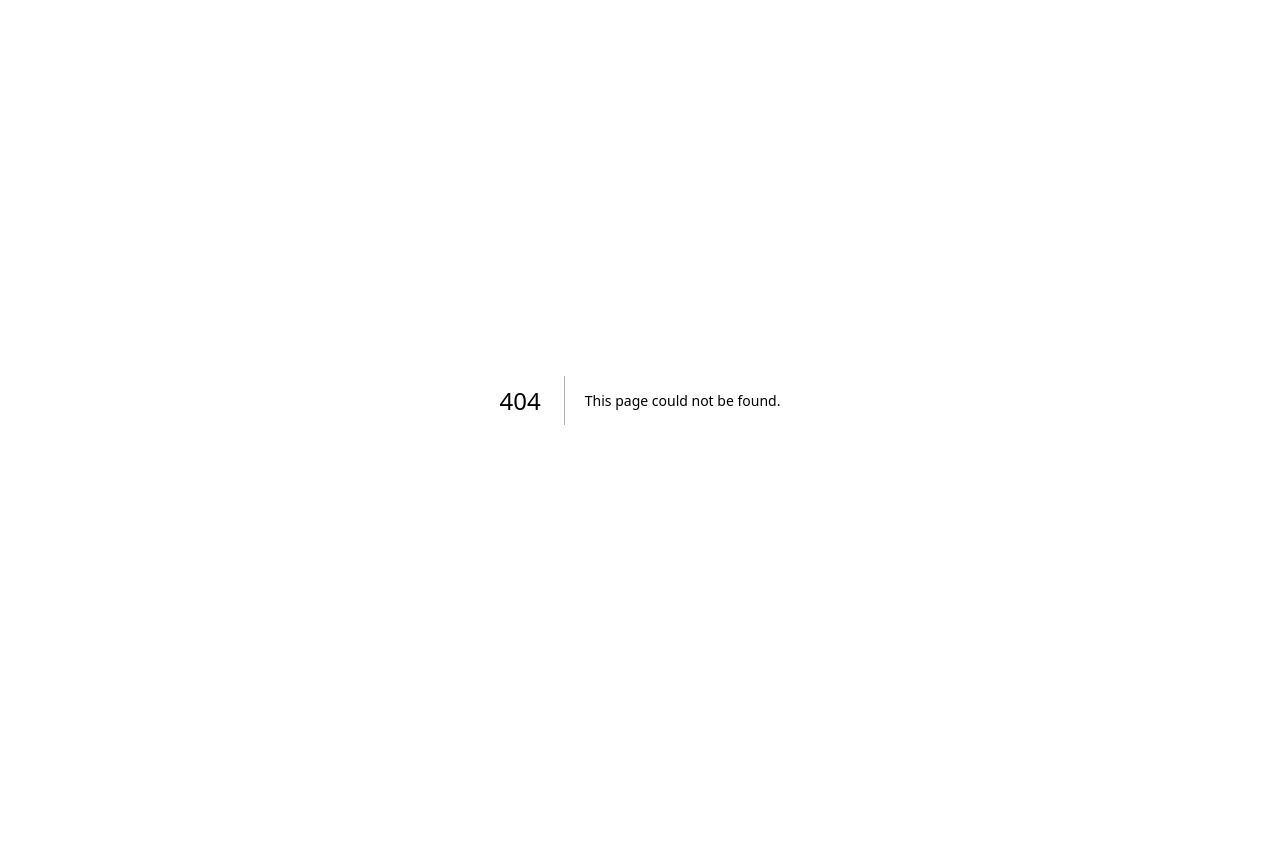
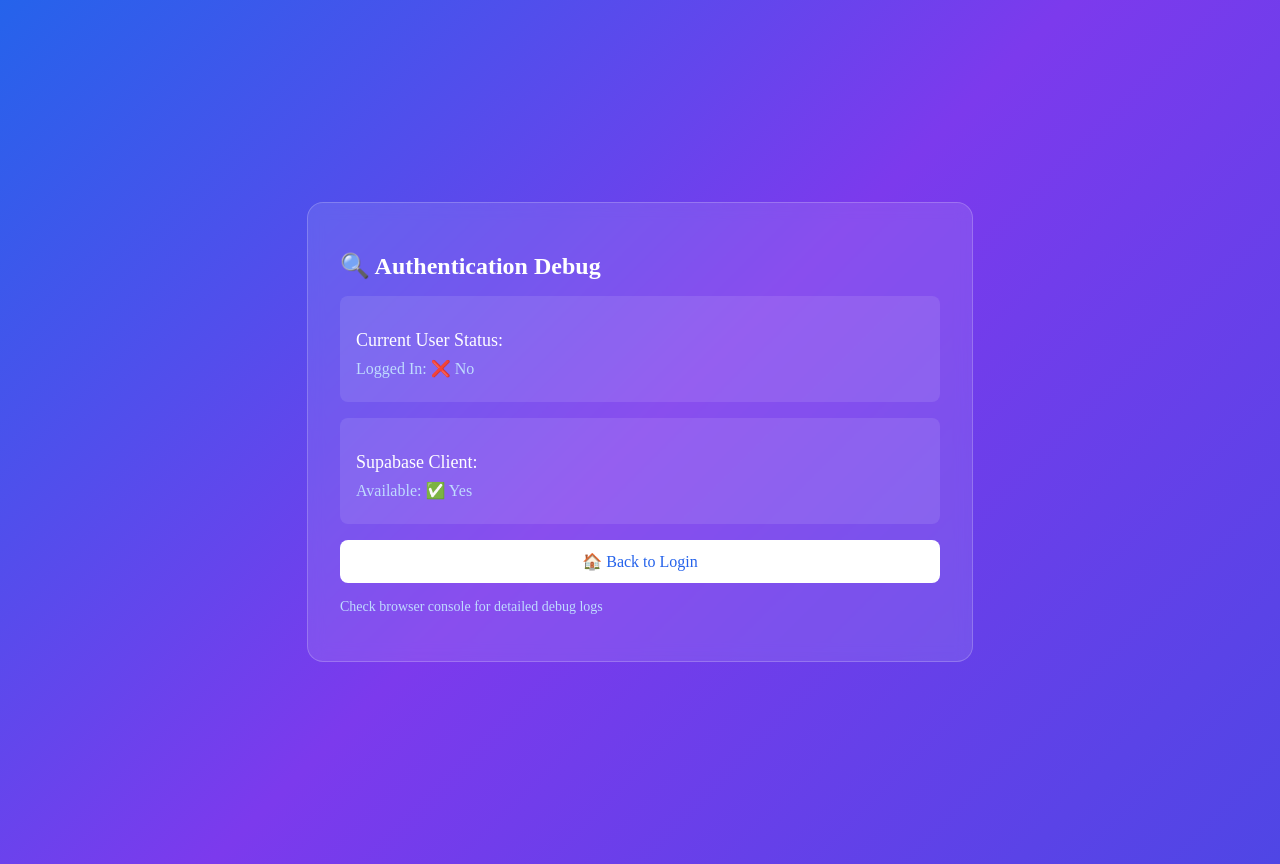
Before and after one commit to bangoosrox/bangoos-inventori, a Next.js app: page /test-auth in a window 1280 px wide. Before the commit this address had no page. Before the commit the page ends 800 px from the top, so only its background shows below. Built offline with nearby package versions, Linux system fonts and the light colour scheme; no server answers.

Commit message:
Create auth debug test page

```diff
--- /dev/null
+++ b/app/test-auth/page.tsx
@@ -0,0 +1,93 @@
+import { getCurrentUser } from "@/lib/auth";
+import { supabase } from "@/lib/supabase";
+
+export default async function TestAuthPage() {
+  console.log("🔍 Test auth page loading...");
+
+  const user = await getCurrentUser();
+  console.log("👤 User result:", { user: !!user, userId: user?.id, email: user?.email });
+
+  const { supabase: sb } = await import("@/lib/supabase");
+  console.log("🗄️ Supabase client:", { supabase: !!sb });
+
+  return (
+    <div
+      style={{
+        minHeight: "100vh",
+        background: "linear-gradient(135deg, #2563eb 0%, #7c3aed 50%, #4f46e5 100%)",
+        display: "flex",
+        alignItems: "center",
+        justifyContent: "center",
+        padding: "2rem",
+      }}
+    >
+      <div
+        style={{
+          backgroundColor: "rgba(255, 255, 255, 0.1)",
+          backdropFilter: "blur(8px)",
+          borderRadius: "1rem",
+          border: "1px solid rgba(255, 255, 255, 0.2)",
+          padding: "2rem",
+          maxWidth: "600px",
+          width: "100%",
+        }}
+      >
+        <h1 style={{ color: "white", marginBottom: "1rem" }}>🔍 Authentication Debug</h1>
+
+        <div style={{ backgroundColor: "rgba(255, 255, 255, 0.1)", borderRadius: "0.5rem", padding: "1rem", marginBottom: "1rem" }}>
+          <h3 style={{ color: "white", marginBottom: "0.5rem" }}>Current User Status:</h3>
+          <p style={{ color: "#BFDBFE", margin: "0.5rem 0" }}>Logged In: {user ? "✅ Yes" : "❌ No"}</p>
+          {user && (
+            <>
+              <p style={{ color: "#BFDBFE", margin: "0.5rem 0" }}>ID: {user.id}</p>
+              <p style={{ color: "#BFDBFE", margin: "0.5rem 0" }}>Email: {user.email}</p>
+            </>
+          )}
+        </div>
+
+        <div style={{ backgroundColor: "rgba(255, 255, 255, 0.1)", borderRadius: "0.5rem", padding: "1rem", marginBottom: "1rem" }}>
+          <h3 style={{ color: "white", marginBottom: "0.5rem" }}>Supabase Client:</h3>
+          <p style={{ color: "#BFDBFE", margin: "0.5rem 0" }}>Available: {sb ? "✅ Yes" : "❌ No"}</p>
+        </div>
+
+        <div style={{ display: "flex", gap: "1rem", flexDirection: "column" }}>
+          <a
+            href="/"
+            style={{
+              backgroundColor: "white",
+              color: "#2563eb",
+              padding: "0.75rem",
+              borderRadius: "0.5rem",
+              textDecoration: "none",
+              textAlign: "center",
+              fontWeight: "500",
+            }}
+          >
+            🏠 Back to Login
+          </a>
+
+          {user && (
+            <a
+              href="/admin"
+              style={{
+                backgroundColor: "white",
+                color: "#2563eb",
+                padding: "0.75rem",
+                borderRadius: "0.5rem",
+                textDecoration: "none",
+                textAlign: "center",
+                fontWeight: "500",
+              }}
+            >
+              ⚡ Go to Admin Dashboard
+            </a>
+          )}
+        </div>
+
+        <div style={{ marginTop: "1rem", fontSize: "0.875rem", color: "#BFDBFE" }}>
+          <p>Check browser console for detailed debug logs</p>
+        </div>
+      </div>
+    </div>
+  );
+}
```
